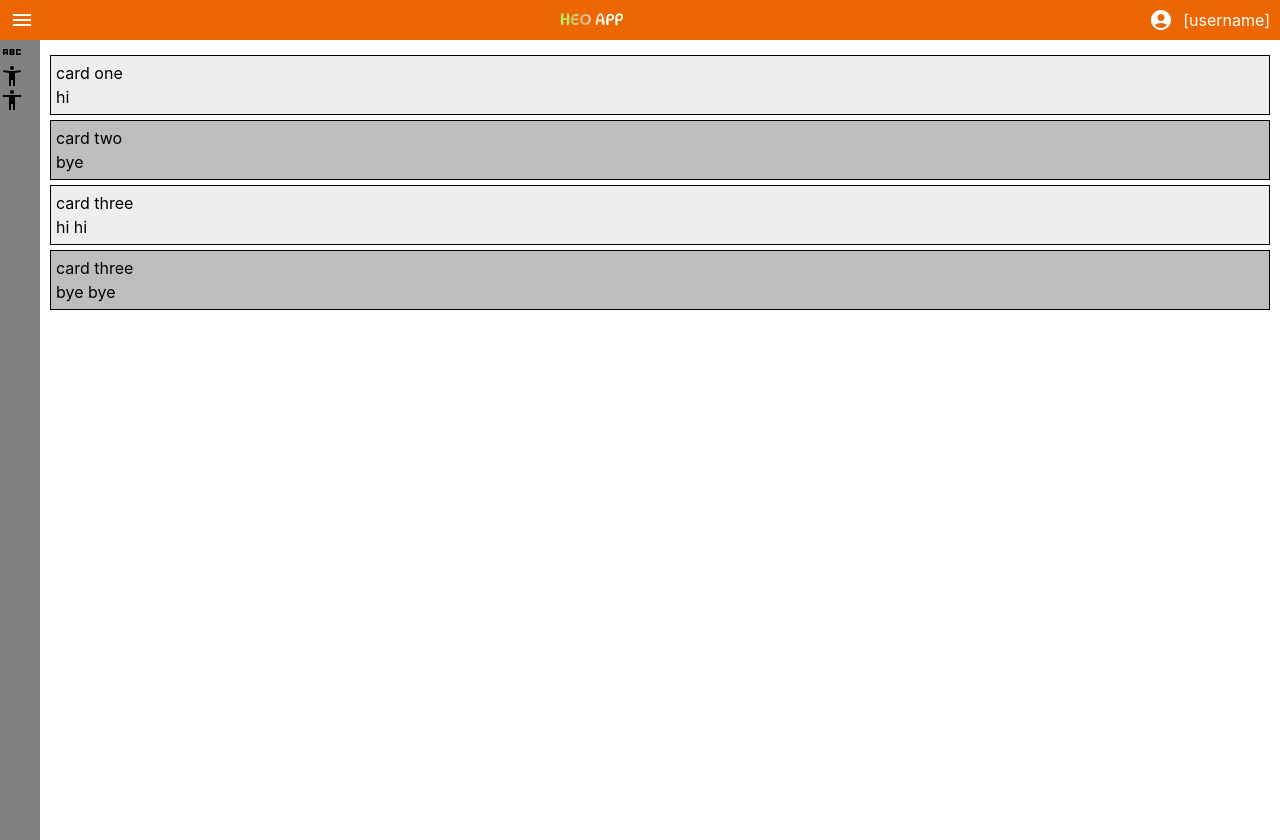
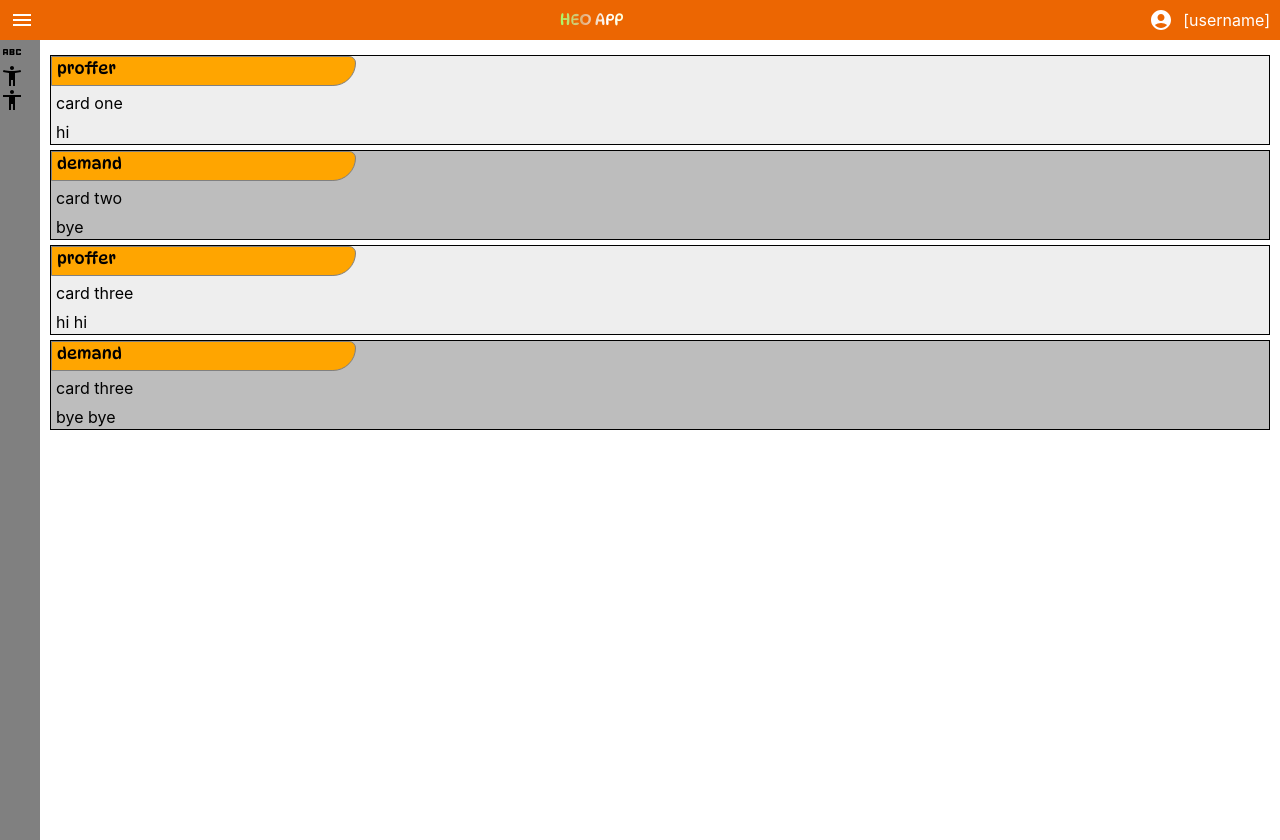
Before and after one commit to heo-app/heo_playground, a React (Create React App) app: page / in a window 1280 px wide. Built offline with nearby package versions, Linux system fonts and the light colour scheme.

Commit message:
fix: styles

```diff
--- a/src/components/post/postStyles.tsx
+++ b/src/components/post/postStyles.tsx
@@ -12,7 +12,6 @@ export const useStyles = makeStyles<Theme, PostStylesProps>((theme) => ({
     //   return type === 'proffer' ? theme.palette.grey['200'] : theme.palette.grey['400'];
     // },
     border: '1px solid black',
-    padding: 5,
     marginTop: 5,
     justifyContent: 'center',
     alignContent: 'center',
--- a/src/components/post/postView.tsx
+++ b/src/components/post/postView.tsx
@@ -10,8 +10,43 @@ const PostView: FC<PostViewProps> = (props) => {
 
   return (
     <div className={`${classes.container} ${type === 'proffer' ? classes.profferCard : classes.demandCard}`}>
-      <p> {title}</p>
-      <p> {description}</p>
+      <div
+        style={{
+          top: 0,
+          width: '25%',
+          height: 30,
+          background: 'orange',
+          border: '1px solid gray',
+          borderRadius: '0px 15px 50px 0px',
+        }}
+      >
+        <h4
+          style={{
+            fontFamily: 'dyna',
+            paddingLeft: 5,
+          }}
+        >
+          {type}
+        </h4>
+      </div>
+
+      <h5
+        style={{
+          marginTop: 5,
+          paddingLeft: 5,
+        }}
+      >
+        {title}
+      </h5>
+
+      <p
+        style={{
+          marginTop: 5,
+          paddingLeft: 5,
+        }}
+      >
+        {description}
+      </p>
     </div>
   );
 };
```
